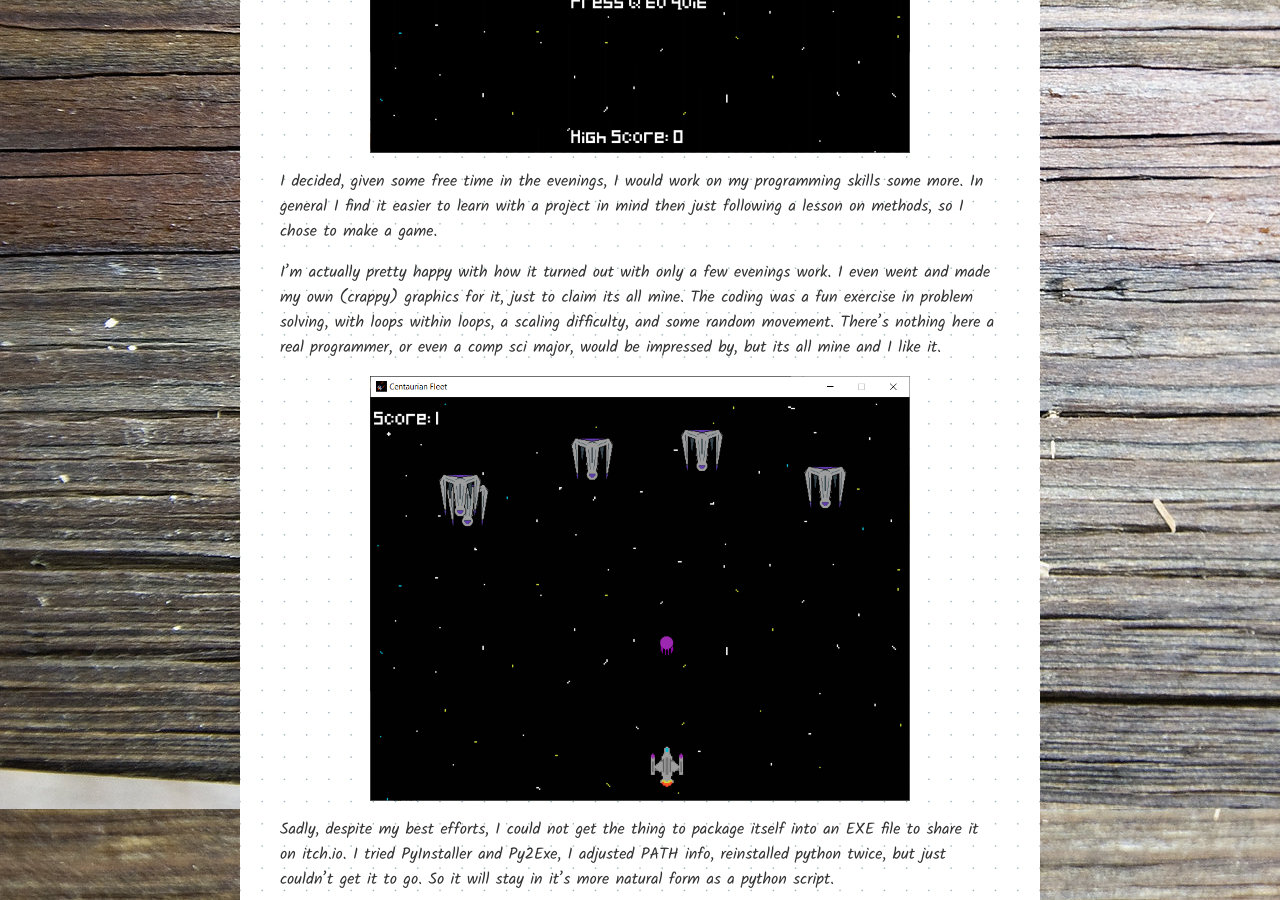
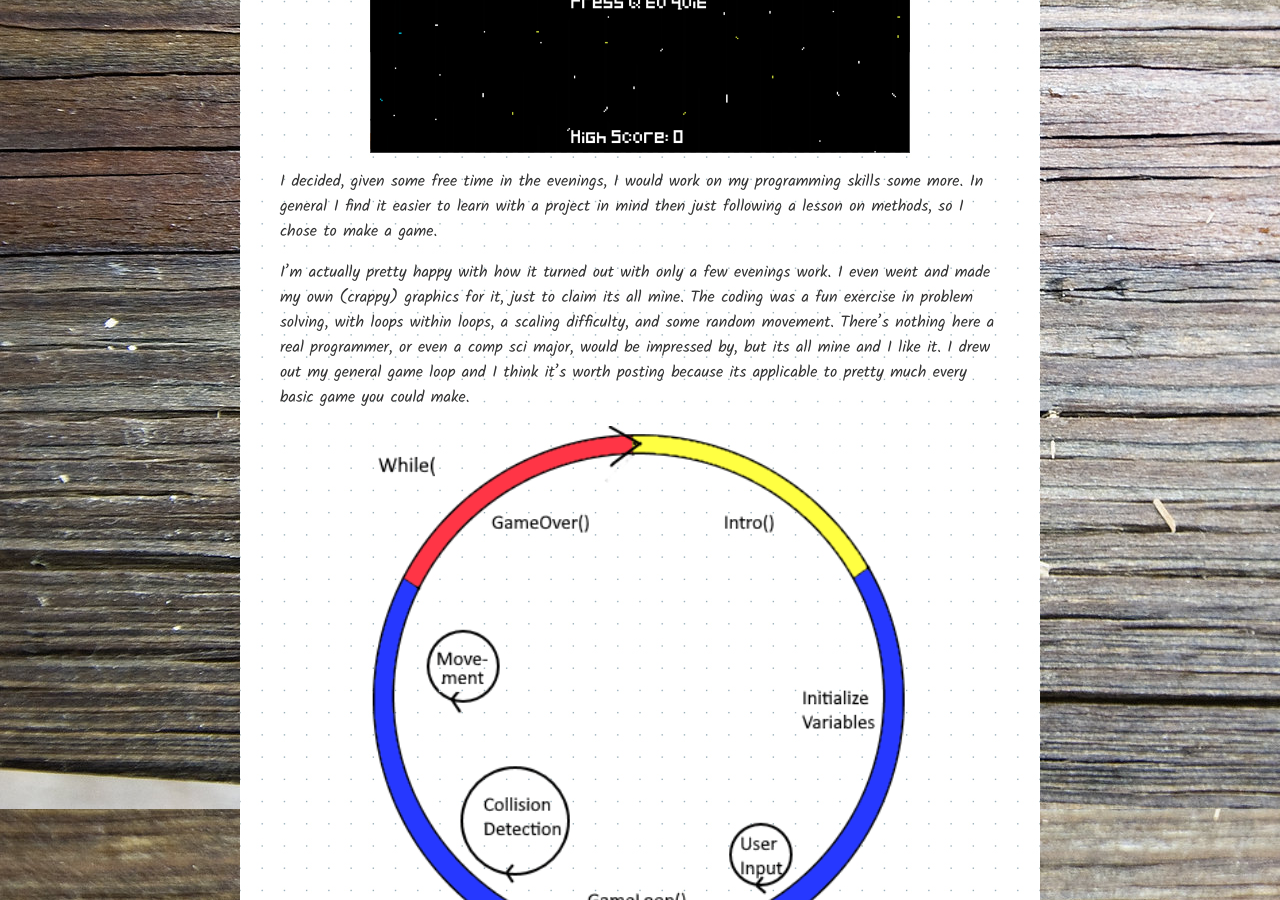
Before and after one commit to thebuda/thebuda.github.io, a Jekyll site: the page built from _projects/Python_Gaming.md, in a window 1280 px wide and 900 px high, scrolled down 562 px. Built offline with Jekyll 4.4.1, drawn with Linux system fonts in a browser that asks for light colours.

Commit message:
added game loop

```diff
--- a/_projects/Python_Gaming.md
+++ b/_projects/Python_Gaming.md
@@ -10,11 +10,13 @@ description: My first graphical game, written in Python
 
 I decided, given some free time in the evenings, I would work on my programming skills some more. In general I find it easier to learn with a project in mind then just following a lesson on methods, so I chose to make a game.
 
-I'm actually pretty happy with how it turned out with only a few evenings work.  I even went and made my own (crappy) graphics for it, just to claim its all mine. The coding was a fun exercise in problem solving, with loops within loops, a scaling difficulty, and some random movement.  There's nothing here a real programmer, or even a comp sci major, would be impressed by, but its all mine and I like it.
+I'm actually pretty happy with how it turned out with only a few evenings work.  I even went and made my own (crappy) graphics for it, just to claim its all mine. The coding was a fun exercise in problem solving, with loops within loops, a scaling difficulty, and some random movement.  There's nothing here a real programmer, or even a comp sci major, would be impressed by, but its all mine and I like it. I drew out my general game loop and I think it's worth posting because its applicable to pretty much every basic game you could make.
 
- <img src="http://www.mightybuda.com\images\CentFleet2.png" class="image_center">
+<img src="http://www.mightybuda.com\images\GameLoop1.png" class="image_center">
 
- Sadly, despite my best efforts, I could not get the thing to package itself into an EXE file to share it on itch.io.  I tried PyInstaller and Py2Exe, I adjusted PATH info, reinstalled python twice, but just couldn't get it to go.  So it will stay in it's more natural form as a python script.
+Sadly, despite my best efforts, I could not get the thing to package itself into an EXE file to share it on itch.io.  I tried PyInstaller and Py2Exe, I adjusted PATH info, reinstalled python twice, but just couldn't get it to go.  So it will stay in it's more natural form as a python script.
+
+<img src="http://www.mightybuda.com\images\CentFleet2.png" class="image_center">
 
  If anyone wants to play it, or clone it and modify it, here's the link to it's GitHub home:
  [https://github.com/thebuda/Centaurian-Fleet](https://github.com/thebuda/Centaurian-Fleet)
```
Also changed, not shown: images/GameLoop1.png (added).
